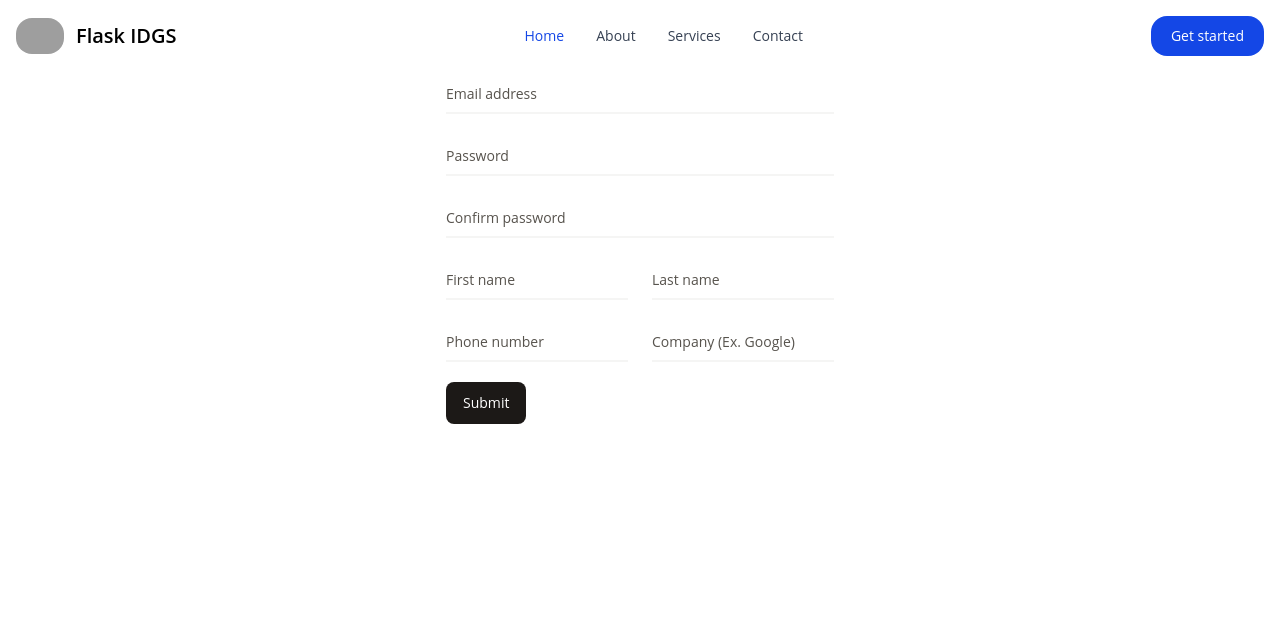
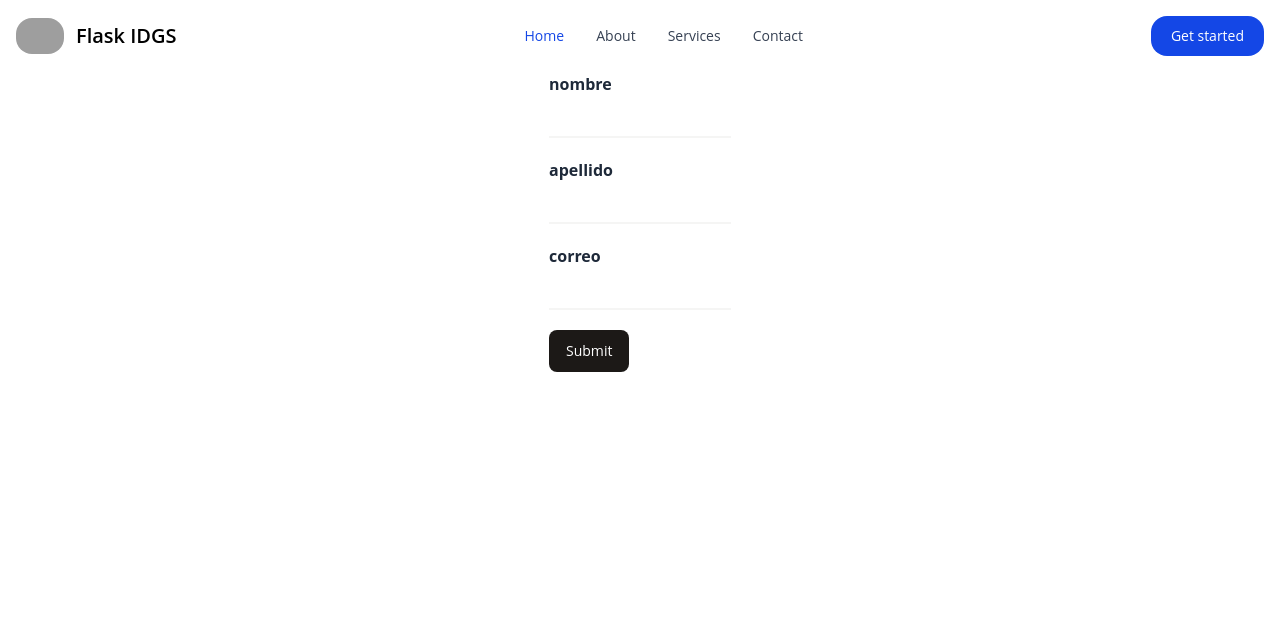
Before and after one commit to IDGS-804-23002163/flaskbdidgs804, a Flask app: page /alumnos in a window 1280 px wide. Shown: the top 622 px of the page. Run offline with Flask 3, Linux system fonts and the light colour scheme; some libraries are stand-ins or nearby versions; grey boxes are pictures that could not be loaded.

Commit message:
detalle 20/02/2026

```diff
--- a/app.py
+++ b/app.py
@@ -1,3 +1,6 @@
+
+
+from flask import Flask, render_template, request, redirect, url_for
 
 from flask import Flask, render_template, request
 from flask_wtf.csrf import CSRFProtect
@@ -24,13 +27,45 @@ def page_not_found(e):
 	return render_template("404.html"),404
 
 
-@app.route("/alumnos")
+@app.route("/alumnos", methods=["GET", "POST"])
 def alumnos():
-    return render_template("alumnos.html")
+    create_form = forms.UsuarioForm(request.form)
+    if request.method == "POST" and create_form.validate():
+        alum = Alumnos(
+            nombre=create_form.nombre.data,
+            apellido=create_form.apellido.data,
+            correo=create_form.correo.data
+        )
+        db.session.add(alum)
+        db.session.commit()
+        return redirect(url_for('index'))
+
+    return render_template("alumnos.html", form=create_form)
 
 
 
+@app.route("/detalles", methods=["GET", "POST"])
+def detalle():
+    create_form = forms.UsuarioForm(request.form)
 
+    id = request.args.get('id')
+    nombre = ""
+    apellido = ""
+    correo = ""
+    if id:
+        alum1 = db.session.query(Alumnos).filter(Alumnos.id == id).first()
+        if alum1:
+            nombre = alum1.nombre
+            apellido = alum1.apellido
+            correo = alum1.correo
+    if request.method == "POST" and create_form.validate():
+        pass
+
+    return render_template("detalles.html", id=id, nombre=nombre, apellido=apellido, correo=correo)
+
+@app.route("/modificar", methods=["GET", "POST"])
+def modificar():
+    pass
 
 if __name__ == '__main__':
     csrf.init_app(app)
--- a/config.py
+++ b/config.py
@@ -6,4 +6,4 @@ class Config(object):
 class DevelopmentConfig(Config):
     DEBUG = True
     SQLALCHEMY_DATABASE_URI = 'mysql+pymysql://root:root@localhost/idgs804'
-    SQLALCHEMY_TRACK_MODIFICATIONS = False
+    SQLALCHEMY_TRACK_MODIFICATIONS = True
--- a/forms.py
+++ b/forms.py
@@ -1,5 +1,5 @@
 from flask_wtf import FlaskForm
-from wtforms import EmailField, IntegerField, StringField
+from wtforms import EmailField, StringField, IntegerField
 from wtforms.validators import DataRequired
 
 
--- a/templates/alumnos.html
+++ b/templates/alumnos.html
@@ -1,108 +1,22 @@
 {% extends 'layout.html' %} {% block container %} {% import '_macros.html' as macro %}
 
-<form class="max-w-md mx-auto">
+<form class="max-w-md mx-auto" method="POST" novalidate>
+	{{ form.csrf_token }}
+
 	<div class="relative z-0 w-full mb-5 group">
-		<input
-			type="email"
-			name="floating_email"
-			id="floating_email"
-			class="block py-2.5 px-0 w-full text-sm text-heading bg-transparent border-0 border-b-2 border-default-medium appearance-none focus:outline-none focus:ring-0 focus:border-brand peer"
-			placeholder=" "
-			required />
-		<label
-			for="floating_email"
-			class="absolute text-sm text-body duration-300 transform -translate-y-6 scale-75 top-3 -z-10 origin-[0] peer-focus:start-0 peer-focus:text-fg-brand peer-placeholder-shown:scale-100 peer-placeholder-shown:translate-y-0 peer-focus:scale-75 peer-focus:-translate-y-6 rtl:peer-focus:translate-x-1/4 rtl:peer-focus:left-auto">
-			Email address
-		</label>
+		{{macro.camposNuevos(form.nombre,class="block py-2.5 px-0 w-full text-sm text-heading
+		bg-transparent border-0 border-b-2 border-default-medium appearance-none focus:outline-none
+		focus:ring-0 focus:border-brand peer" )}}
 	</div>
 	<div class="relative z-0 w-full mb-5 group">
-		<input
-			type="password"
-			name="floating_password"
-			id="floating_password"
-			class="block py-2.5 px-0 w-full text-sm text-heading bg-transparent border-0 border-b-2 border-default-medium appearance-none focus:outline-none focus:ring-0 focus:border-brand peer"
-			placeholder=" "
-			required />
-		<label
-			for="floating_password"
-			class="absolute text-sm text-body duration-300 transform -translate-y-6 scale-75 top-3 -z-10 origin-[0] peer-focus:start-0 peer-focus:text-fg-brand peer-placeholder-shown:scale-100 peer-placeholder-shown:translate-y-0 peer-focus:scale-75 peer-focus:-translate-y-6 rtl:peer-focus:translate-x-1/4 rtl:peer-focus:left-auto">
-			Password
-		</label>
+		{{macro.camposNuevos(form.apellido,class="block py-2.5 px-0 w-full text-sm text-heading
+		bg-transparent border-0 border-b-2 border-default-medium appearance-none focus:outline-none
+		focus:ring-0 focus:border-brand peer")}}
 	</div>
 	<div class="relative z-0 w-full mb-5 group">
-		<input
-			type="password"
-			name="repeat_password"
-			id="floating_repeat_password"
-			class="block py-2.5 px-0 w-full text-sm text-heading bg-transparent border-0 border-b-2 border-default-medium appearance-none focus:outline-none focus:ring-0 focus:border-brand peer"
-			placeholder=" "
-			required />
-		<label
-			for="floating_repeat_password"
-			class="absolute text-sm text-body duration-300 transform -translate-y-6 scale-75 top-3 -z-10 origin-[0] peer-focus:start-0 peer-focus:text-fg-brand peer-placeholder-shown:scale-100 peer-placeholder-shown:translate-y-0 peer-focus:scale-75 peer-focus:-translate-y-6 rtl:peer-focus:translate-x-1/4 rtl:peer-focus:left-auto">
-			Confirm password
-		</label>
-	</div>
-	<div class="grid md:grid-cols-2 md:gap-6">
-		<div class="relative z-0 w-full mb-5 group">
-			<input
-				type="text"
-				name="floating_first_name"
-				id="floating_first_name"
-				class="block py-2.5 px-0 w-full text-sm text-heading bg-transparent border-0 border-b-2 border-default-medium appearance-none focus:outline-none focus:ring-0 focus:border-brand peer"
-				placeholder=" "
-				required />
-			<label
-				for="floating_first_name"
-				class="absolute text-sm text-body duration-300 transform -translate-y-6 scale-75 top-3 -z-10 origin-[0] peer-focus:start-0 peer-focus:text-fg-brand peer-placeholder-shown:scale-100 peer-placeholder-shown:translate-y-0 peer-focus:scale-75 peer-focus:-translate-y-6 rtl:peer-focus:translate-x-1/4 rtl:peer-focus:left-auto">
-				First name
-			</label>
-		</div>
-		<div class="relative z-0 w-full mb-5 group">
-			<input
-				type="text"
-				name="floating_last_name"
-				id="floating_last_name"
-				class="block py-2.5 px-0 w-full text-sm text-heading bg-transparent border-0 border-b-2 border-default-medium appearance-none focus:outline-none focus:ring-0 focus:border-brand peer"
-				placeholder=" "
-				required />
-			<label
-				for="floating_last_name"
-				class="absolute text-sm text-body duration-300 transform -translate-y-6 scale-75 top-3 -z-10 origin-[0] peer-focus:start-0 peer-focus:text-fg-brand peer-placeholder-shown:scale-100 peer-placeholder-shown:translate-y-0 peer-focus:scale-75 peer-focus:-translate-y-6 rtl:peer-focus:translate-x-1/4 rtl:peer-focus:left-auto">
-				Last name
-			</label>
-		</div>
-	</div>
-	<div class="grid md:grid-cols-2 md:gap-6">
-		<div class="relative z-0 w-full mb-5 group">
-			<input
-				type="tel"
-				pattern="[0-9]{3}-[0-9]{3}-[0-9]{4}"
-				name="floating_phone"
-				id="floating_phone"
-				class="block py-2.5 px-0 w-full text-sm text-heading bg-transparent border-0 border-b-2 border-default-medium appearance-none focus:outline-none focus:ring-0 focus:border-brand peer"
-				placeholder=" "
-				required />
-			<label
-				for="floating_phone"
-				class="absolute text-sm text-body duration-300 transform -translate-y-6 scale-75 top-3 -z-10 origin-[0] peer-focus:start-0 peer-focus:text-fg-brand peer-placeholder-shown:scale-100 peer-placeholder-shown:translate-y-0 peer-focus:scale-75 peer-focus:-translate-y-6 rtl:peer-focus:translate-x-1/4 rtl:peer-focus:left-auto">
-				Phone number
-			</label>
-		</div>
-		<div class="relative z-0 w-full mb-5 group">
-			<input
-				type="text"
-				name="floating_company"
-				id="floating_company"
-				class="block py-2.5 px-0 w-full text-sm text-heading bg-transparent border-0 border-b-2 border-default-medium appearance-none focus:outline-none focus:ring-0 focus:border-brand peer"
-				placeholder=" "
-				required />
-			<label
-				for="floating_company"
-				class="absolute text-sm text-body duration-300 transform -translate-y-6 scale-75 top-3 -z-10 origin-[0] peer-focus:start-0 peer-focus:text-fg-brand peer-placeholder-shown:scale-100 peer-placeholder-shown:translate-y-0 peer-focus:scale-75 peer-focus:-translate-y-6 rtl:peer-focus:translate-x-1/4 rtl:peer-focus:left-auto">
-				Company (Ex. Google)
-			</label>
-		</div>
+		{{macro.camposNuevos(form.correo,class="block py-2.5 px-0 w-full text-sm text-heading
+		bg-transparent border-0 border-b-2 border-default-medium appearance-none focus:outline-none
+		focus:ring-0 focus:border-brand peer")}}
 	</div>
 	<button
 		type="submit"
--- a/templates/index.html
+++ b/templates/index.html
@@ -2,7 +2,7 @@
 
 <div class="py-32 relative overflow-x-auto sm:rounded-lg">
 	<a
-		href="Alumnos1"
+		href="Alumnos"
 		class="bg-green-500 text-white px-4 py-2 rounded flex items-center gap-2 hover:bg-green-600">
 		<svg
 			class="w-6 h-6 text-white-800 dark:text-white"
@@ -44,7 +44,7 @@
 			</tr>
 		</thead>
 		<tbody>
-			{%for alum in alumno%}
+			{%for alum in alumnos%}
 			<tr class="bg-white border-b dark:bg-gray-800 dark:border-gray-700 border-gray-200">
 				<th
 					scope="row"
```
Also changed, not shown: templates/detalles.html (added, +69 -0 lines).
